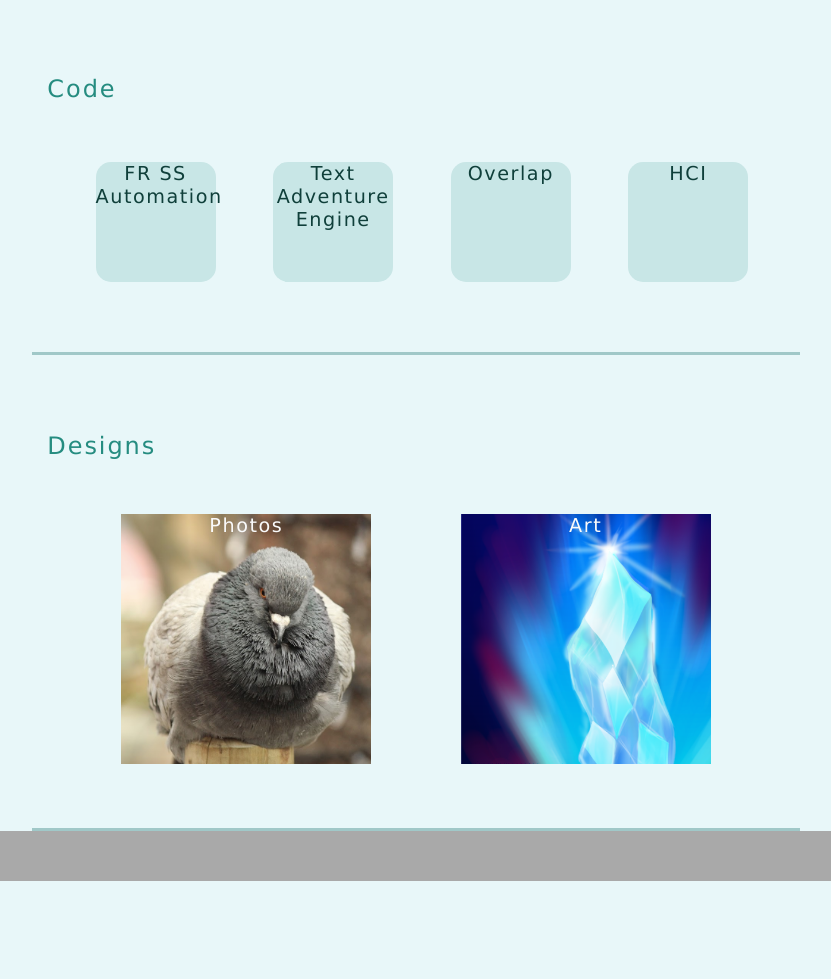
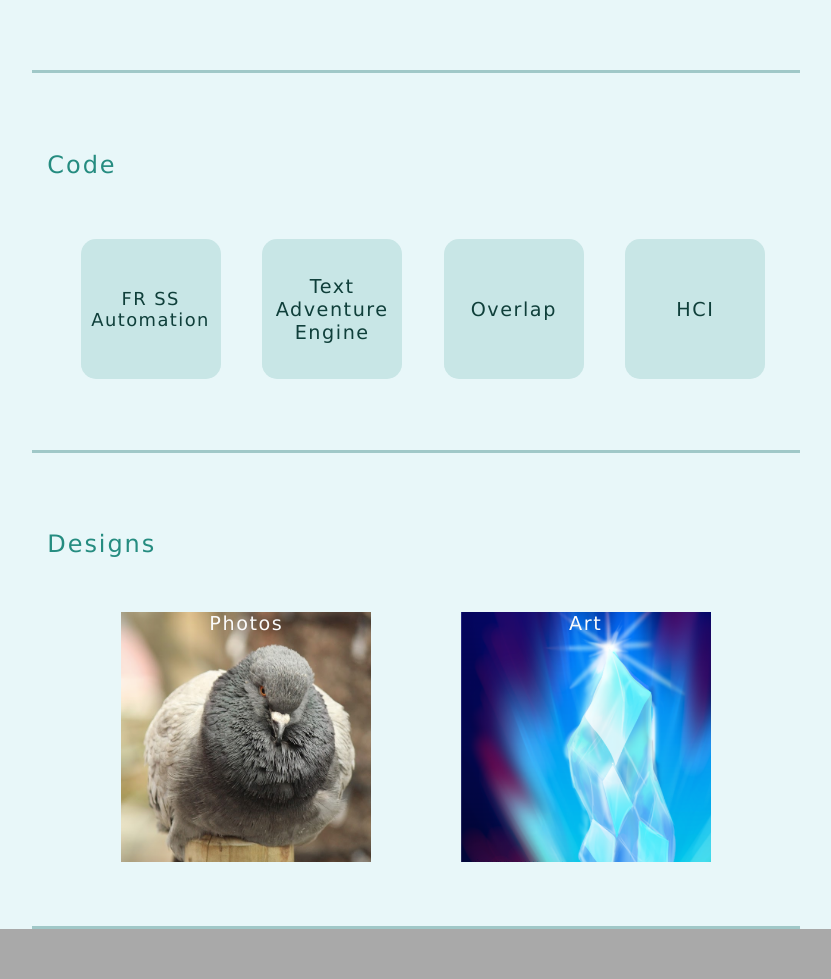
Before and after one commit to wesley-tang/wesley-tang.github.io, a plain HTML site: page index.html in a window 1280 px wide. Shown: the part 1157-2136 px from the top of the page, without its empty margins (224-1055 px from the left). Before the commit the page ends 2038 px from the top, so only its background shows below. Drawn offline with Linux system fonts and the light colour scheme.

Commit message:
Final fixes and polishing

```diff
--- a/code/chat.js
+++ b/code/chat.js
@@ -1,7 +1,4 @@
-	/*			SENG 513 CHAT APP 		*/
-
-//const BACKEND_URL = "http://localhost:3000";
- const BACKEND_URL = "https://chitrchatr.glitch.me/";
+const BACKEND_URL = "https://chitrchatr.glitch.me/";
 
 let user;
 let onlineUsers = [];
--- a/index.html
+++ b/index.html
@@ -26,7 +26,9 @@
 				</div>
 				<div id="bio-box">
 					<p id="bio">
-						I am a 3rd year computer science student at the University of Calgary with a concentration in Human Computer Interactions. Creating is my thing, whether it be with the strokes of a keyboard or the lens of a camera, I love to make! Some of my hobbies include coding, gaming, drawing, engaging in spirited discourse regarding the human condition and volunteering at the local animal shelter. My favourite things include dogs, watermelon, my friends and unecessarily and frequently ostentationsly verbose and eloquent prose.<br>(No that's not me in the header. That's my sister who's way more photogenic.)
+						I am a 3rd year computer science student at the University of Calgary with a concentration in Human Computer Interactions. Creating is my thing, whether it be with the strokes of a keyboard or the lens of a camera, I love to make! Some of my hobbies include coding, gaming, drawing, engaging in spirited discourse regarding the human condition and volunteering at the local animal shelter. My favourite things include dogs, watermelon, my friends and unecessarily and frequently ostentationsly verbose and eloquent prose.<br>
+						(No that's not me in the header. That's my sister who's way more photogenic.)<br><br>
+						This site was written using pure HTML and CSS (with the exception of the two javascript assignments).
 					</p>
 				</div>
 			</div>
@@ -38,7 +40,7 @@
 		</div>
 
 		<div class="contents projects">
-			<a href="https://github.com/wesley-tang/FR_SecretSanta"><div class="code-project">FR SS Automation</div></a>
+			<a href="https://github.com/wesley-tang/FR_SecretSanta"><div class="code-project" style="font-size: 1.4vw">FR SS<br>Automation</div></a>
 			<a href="https://github.com/wesley-tang/TextEngine2"><div class="code-project">Text Adventure Engine</div></a>
 			<a href="https://github.com/wesley-tang/Overlap"><div class="code-project">Overlap</div></a>
 			<a href="code"><div class="code-project">HCI</div></a>
--- a/portfolio.css
+++ b/portfolio.css
@@ -85,9 +85,6 @@ h2 {
 
 
 section {
-	min-height: 100px;
-	max-height: 400px;
-
 	margin-left: 20%;
 	margin-right: 20%;
 	padding-bottom: 5%;
@@ -161,7 +158,6 @@ iframe {
 	flex-wrap: nowrap;
 	justify-content: flex-start;
 	width: 100%;
-	height: 80%;
 	margin-top: 2%;
 
 }
@@ -188,7 +184,6 @@ iframe {
 	order: 2;
 	min-width: 40%;
 	max-width: 60%;
-	height: 90%;
 	margin-left: 6%;
 
 }
@@ -206,12 +201,17 @@ iframe {
 
 .code-project {
 	background-color: rgb(200, 230, 230);
-	height: 120px;
-	width: 120px;
+	height: 140px;
+	width: 140px;
 	margin: 5%;
 	border-radius: 15px;
 	text-align: center;
-	font-size: 1.2em;
+	font-size: 1.5vw;
+
+	display: flex;
+	justify-content: center;
+	align-items: center;
+
 
 	transition: background .2s, transform .2s ease-in;
 }
```
Also changed, not shown: designs/photography.html (+2 -0 lines).
